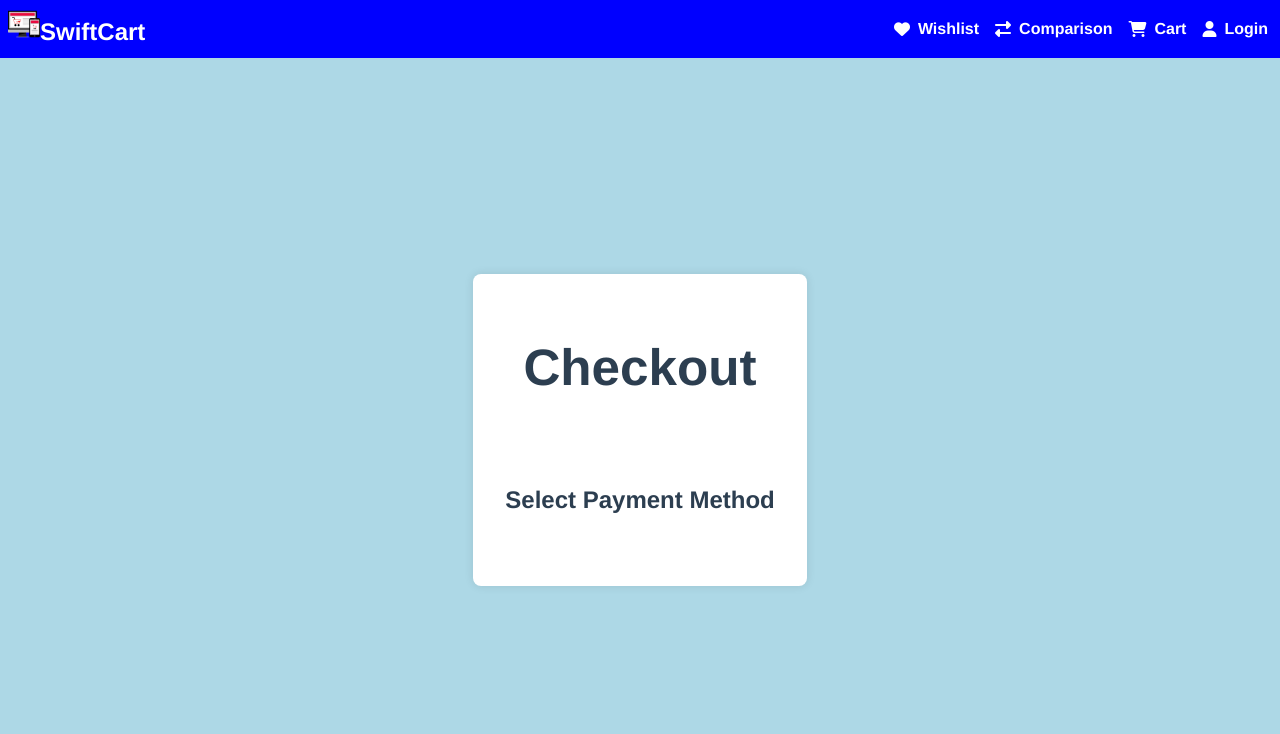
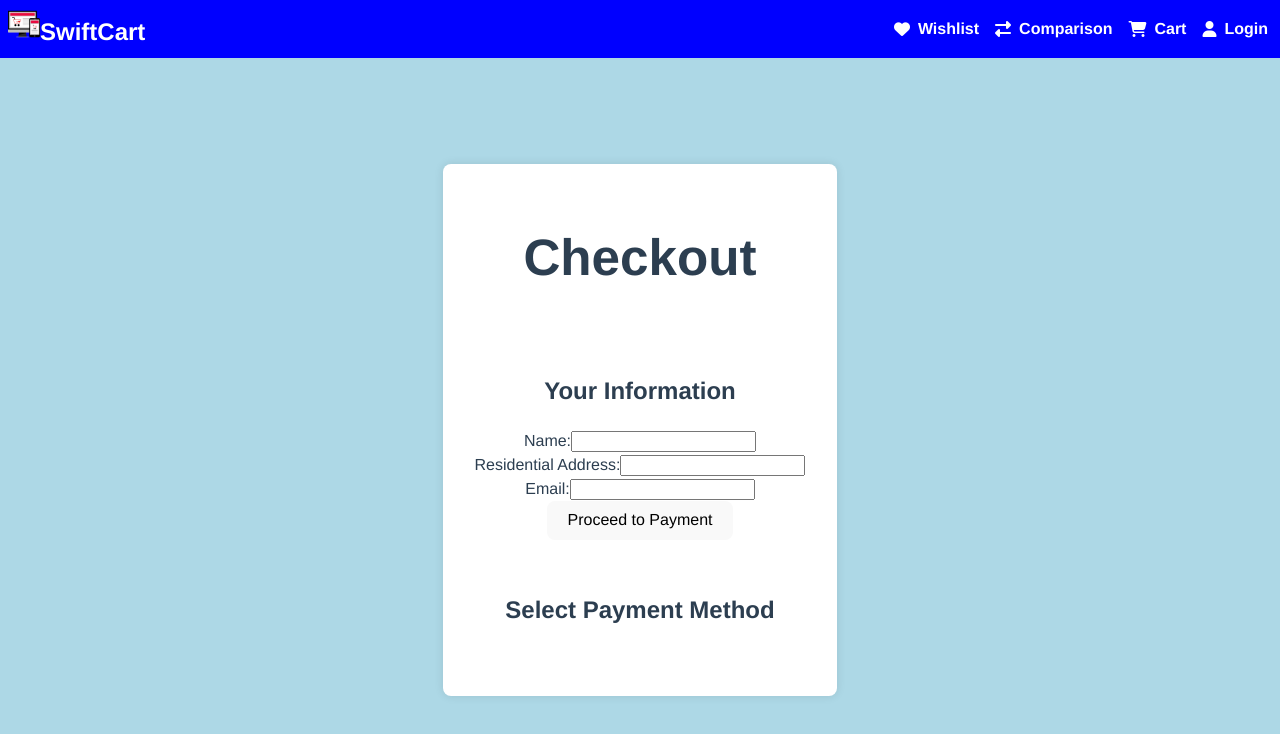
Before and after one commit to IkanyengAdams/JSF-Portfolio_Piece_IKAADA488_BCL2407_GroupB_Ikanyeng-Adams_JSF04, a Vue app: page /checkout in a window 1280 px wide. Shown: the top 734 px of the page. Built offline with nearby package versions, Linux system fonts and the light colour scheme.

Commit message:
Added user information form to Checkout.vue component

```diff
--- a/src/components/Checkout.vue
+++ b/src/components/Checkout.vue
@@ -1,7 +1,26 @@
-
 <template>
   <div class="checkout-container">
     <h1>Checkout</h1>
+
+    <div class="user-info">
+      <h2>Your Information</h2>
+      <form @submit.prevent="proceedToPayment">
+        <div class="form-group">
+          <label for="name">Name:</label>
+          <input type="text" id="name" v-model="user.name" required />
+        </div>
+        <div class="form-group">
+          <label for="address">Residential Address:</label>
+          <input type="text" id="address" v-model="user.address" required />
+        </div>
+        <div class="form-group">
+          <label for="email">Email:</label>
+          <input type="email" id="email" v-model="user.email" required />
+        </div>
+        <button type="submit" class="proceed-button">Proceed to Payment</button>
+      </form>
+    </div>
+
     <div class="payment-methods">
       <h2>Select Payment Method</h2>
       <div id="paypal-button-container"></div>
@@ -10,7 +29,34 @@
 </template>
 
 <script>
-
+export default {
+  data() {
+    return {
+      user: {
+        name: '',
+        address: '',
+        email: ''
+      }
+    };
+  },
+  created() {
+    this.autoFillUserInfo();
+  },
+  methods: {
+    autoFillUserInfo() {
+      const userInfo = JSON.parse(localStorage.getItem('userInfo'));
+      if (userInfo) {
+        this.user.name = userInfo.name || '';
+        this.user.address = userInfo.address || '';
+        this.user.email = userInfo.email || '';
+      }
+    },
+    proceedToPayment() {
+      localStorage.setItem('userInfo', JSON.stringify(this.user));
+      this.$router.push('/Checkout');
+    }
+  }
+};
 </script>
 
 <style scoped>
```
